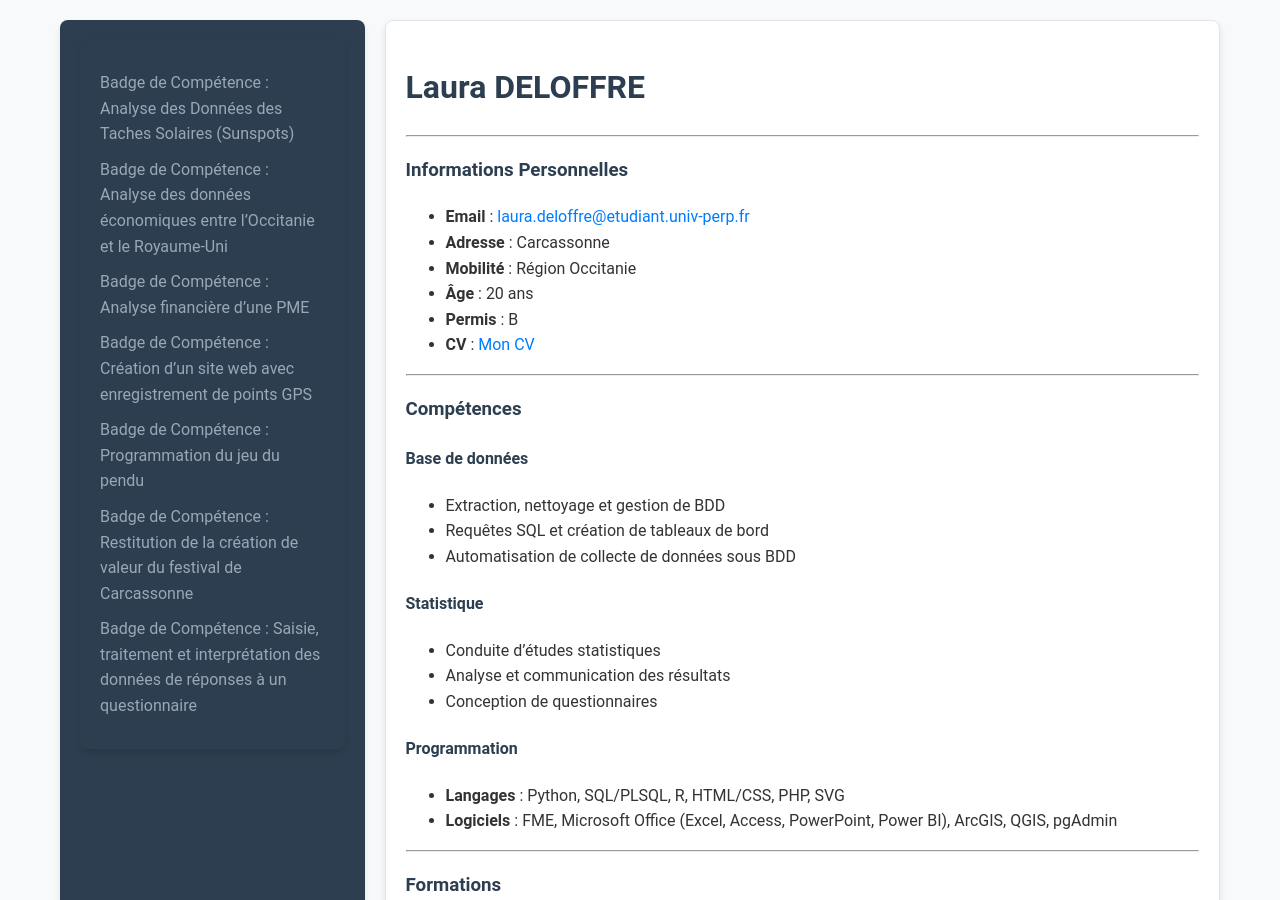
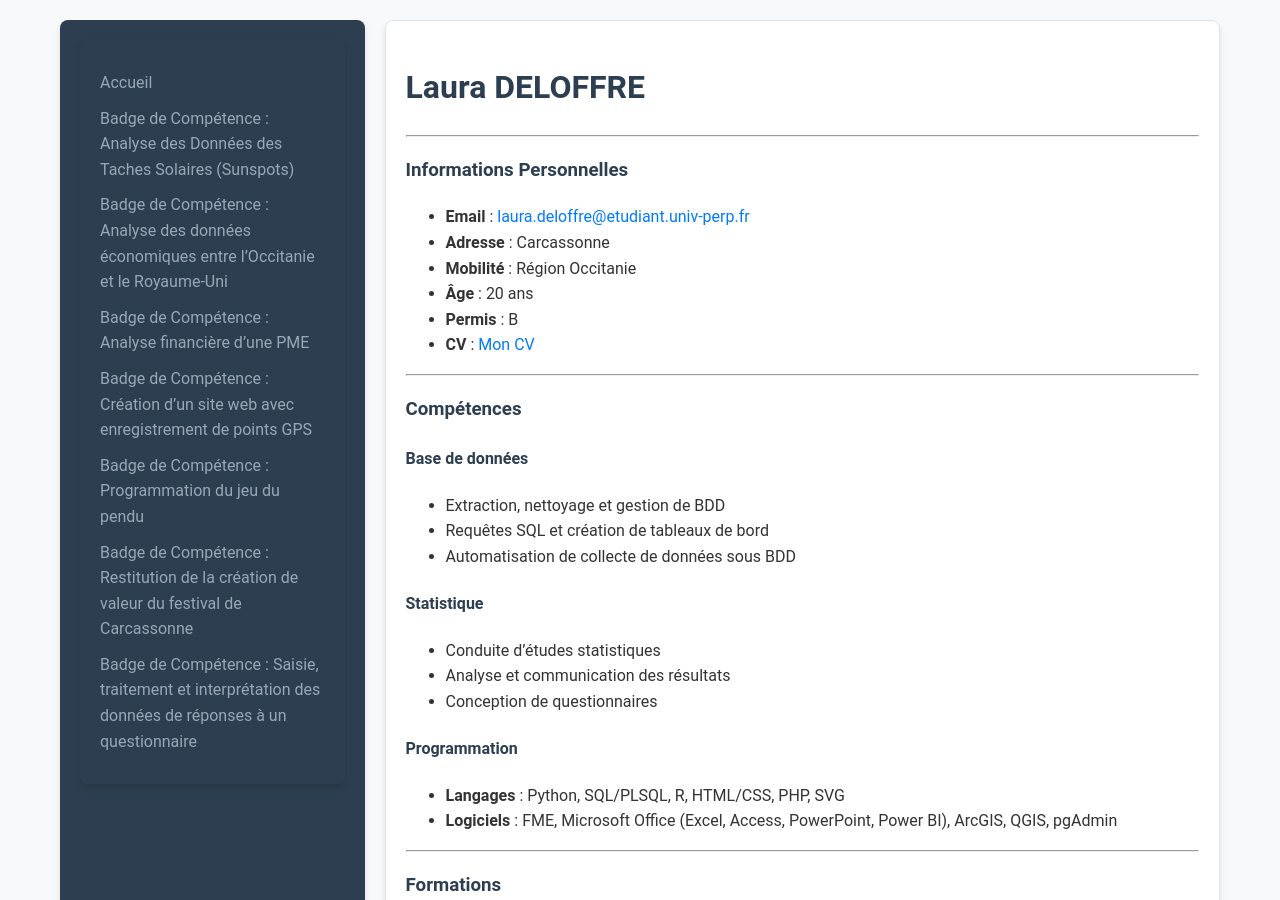
Before and after one commit to lauradelo/lauradelo.github.io, a Jekyll site: the page built from index.md, in a window 1280 px wide and 900 px high. Built offline with Jekyll 4.4.1, drawn with Linux system fonts in a browser that asks for light colours.

Commit message:
Update sidebar.html

```diff
--- a/_includes/sidebar.html
+++ b/_includes/sidebar.html
@@ -1,5 +1,6 @@
 <nav class="sidebar">
     <ul>
+        <li><a href="{{ site.baseurl | absolute_url }}">Accueil</a></li> <!-- Lien vers la page d'accueil -->
         {% assign sorted_pages = site.pages | sort: 'title' %}
         {% for page in sorted_pages %}
             {% if page.title and page.path contains 'projects/' %}
```
